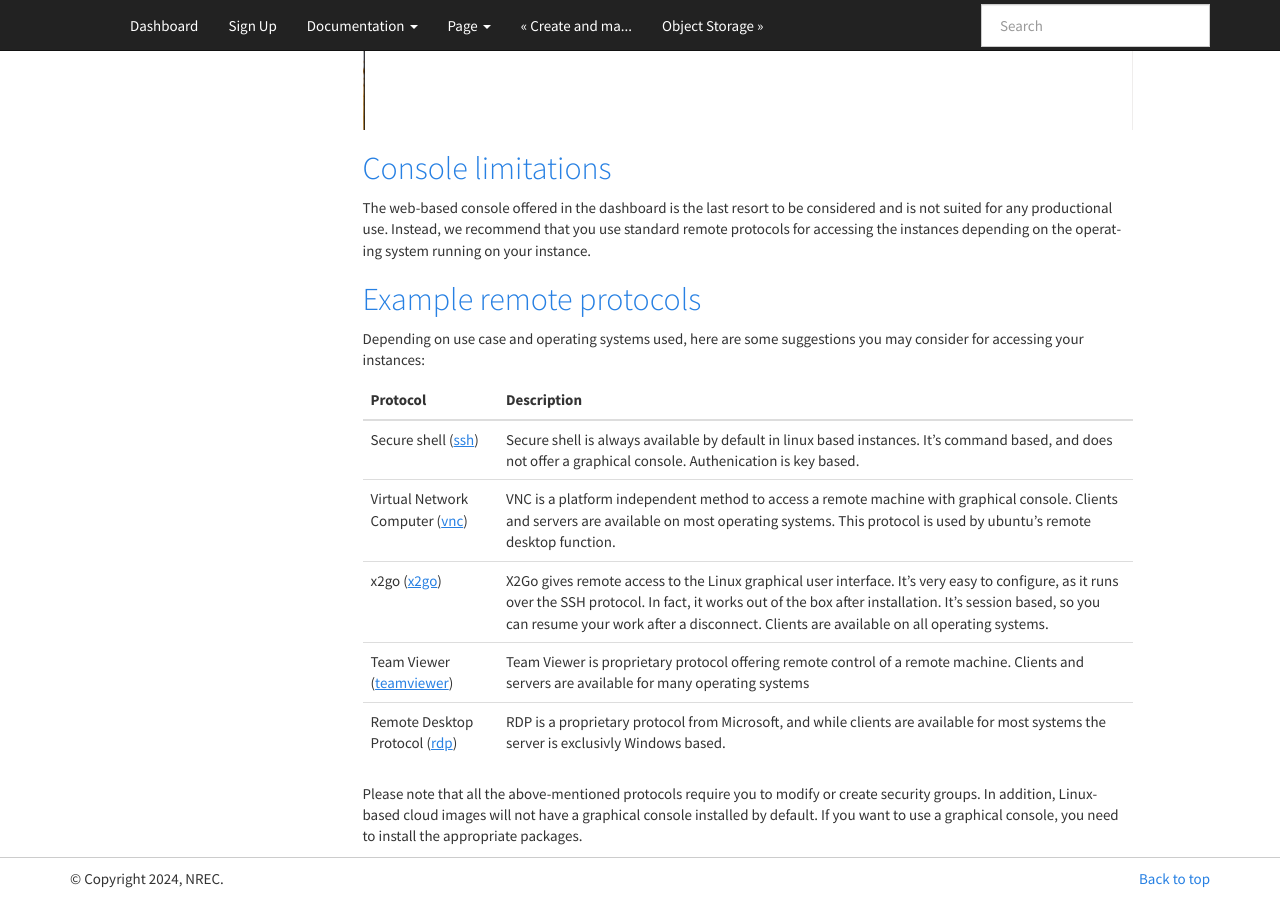
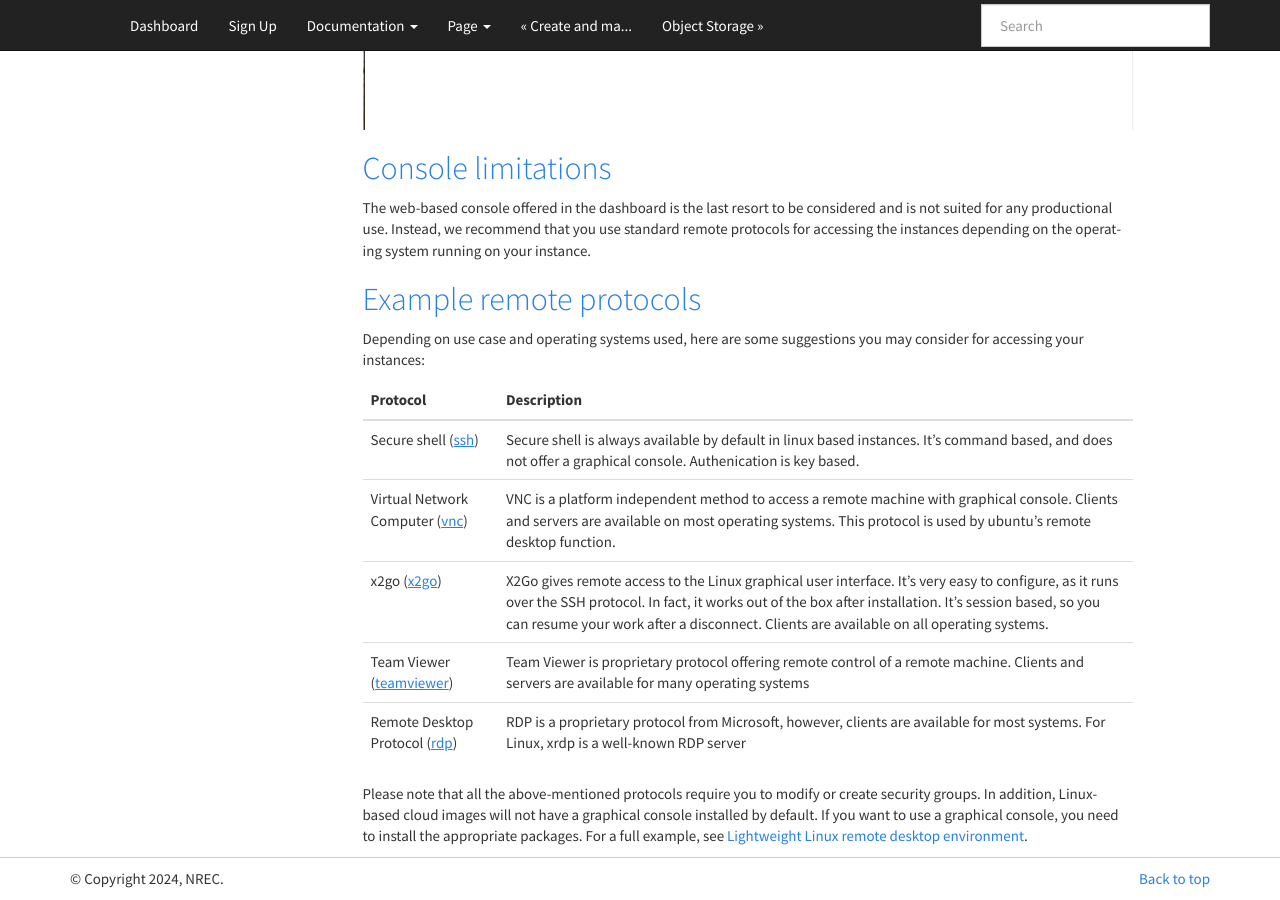
Before and after one commit to norcams/docs-enduser, a Sphinx documentation site: the page built from docs/console.rst, in a window 1280 px wide and 900 px high, scrolled down 800 px. Built offline with Sphinx 7.4.7, drawn with Linux system fonts in a browser that asks for light colours.

Commit message:
link together documentation for linux graphical remote desktop: Accessing the virtual machine -> Example remote protocols -> Full example

```diff
--- a/docs/console.rst
+++ b/docs/console.rst
@@ -1,4 +1,6 @@
 .. |date| date::
+
+.. _Lightweight Linux remote desktop environment: usecase-toturials.html#lightweight-linux-remote-desktop-environment
 
 Instance console
 ================
@@ -69,11 +71,11 @@ may consider for accessing your instances:
 |                                 |servers are available for many operating systems |
 +---------------------------------+-------------------------------------------------+
 |Remote Desktop Protocol (rdp_)   |RDP is a proprietary protocol from Microsoft,    |
-|                                 |and while clients are available for most systems |
-|                                 |the server is exclusivly Windows based.          |
+|                                 |however, clients are available for most systems. |
+|                                 |For Linux, xrdp is a well-known RDP server       |
 +---------------------------------+-------------------------------------------------+
 
 Please note that all the above-mentioned protocols require you to modify or create
 security groups. In addition, Linux-based cloud images will not have a graphical
 console installed by default. If you want to use a graphical console, you need to
-install the appropriate packages.
+install the appropriate packages. For a full example, see `Lightweight Linux remote desktop environment`_.
--- a/docs/create-virtual-machine.rst
+++ b/docs/create-linux-machine.rst
@@ -12,6 +12,7 @@ Last changed: |date|
 .. _Using SSH: ssh.html
 .. _Creating a key pair: ssh.html#creating-a-key-pair
 .. _Connecting to the instance: ssh.html#connecting-to-the-instance
+.. _Example remote protocols: console.html#example-remote-protocols
 .. _IPv6 or dualStack: networking.html#ipv6-or-dualstack
 
 
@@ -221,7 +222,9 @@ reachable from the Internet:
 
 You can log in to the virtual machine using the SSH key assigned to
 the virtual machine. For more information, visit `Connecting to the
-instance`_ in the document `Using SSH`_.
+instance`_. For graphical access,
+you need to install required software packages and choose a remote protocol,
+as described in `Example remote protocols`_.
 
 
 Doing the same with CLI
--- a/docs/index.rst
+++ b/docs/index.rst
@@ -19,7 +19,7 @@ Norwegian Research and Education Cloud
    project-application
    login
    dashboard
-   create-virtual-machine
+   create-linux-machine
    create-windows-machine
    ssh
    security-groups
```
